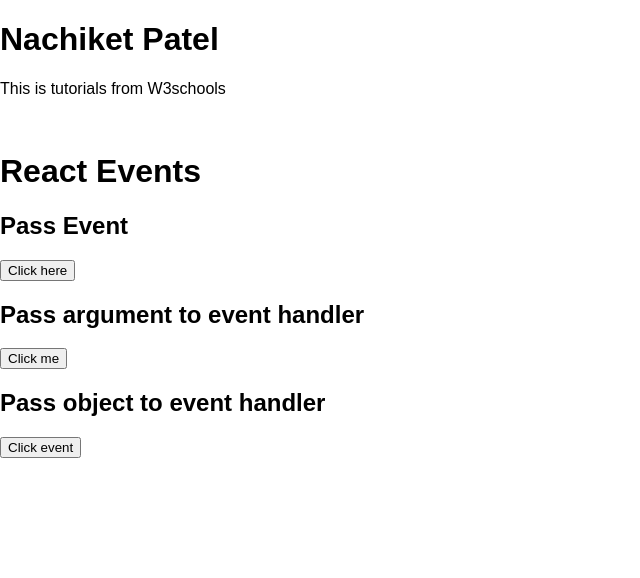
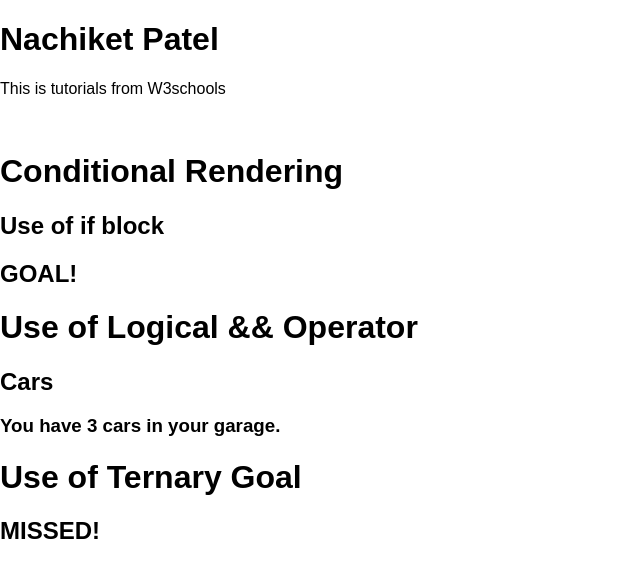
Before and after one commit to Nachiket-Patel/Web-Devolopment, a React (Create React App) app in the folder React/W3schools/w3schools/: page / in a window 1280 px wide. Shown: the top 578 px of the page, without its empty margins (0-640 px from the left). Built offline with nearby package versions, Linux system fonts and the light colour scheme.

Commit message:
React Conditional Rendering

```diff
--- a/React/W3schools/w3schools/src/App.js
+++ b/React/W3schools/w3schools/src/App.js
@@ -1,6 +1,6 @@
 import React from 'react';
 import './App.css';
-import ReactEvent from './ReactEvents';
+import ReactConditionalRendering from './ReactConditionalRendering';
 
 
 export default function App() {
@@ -9,7 +9,7 @@ export default function App() {
     <div>
       <h1>Nachiket Patel</h1>
       <p>This is tutorials from W3schools</p><br></br>
-      <ReactEvent />
+      <ReactConditionalRendering />
     </div>
   );
 
--- /dev/null
+++ b/React/W3schools/w3schools/src/ReactConditionalRendering.js
@@ -0,0 +1,54 @@
+import React from 'react';
+
+
+function MissedGoal() {
+  return <h2>MISSED!</h2>
+}
+
+function MadeGoal() {
+  return <h2>GOAL!</h2>
+}
+
+function Goal(props) {
+  const isGoal = props.isGoal;
+  if(isGoal){
+    return <MadeGoal />
+  }
+  return <MissedGoal /> //!there we can't use else block
+}
+
+function LogicalOperator(props) {
+  const cars = props.cars;
+  return(
+    <>
+      <h2>Cars</h2>
+      {cars.length > 0 && <h3>You have {cars.length} cars in your garage.</h3>} {/*this will work */}
+      {car.length > 0 && <h3>You have {car.length} cars in your garage.</h3>} {/*this will not work */}
+    </>
+  );
+}
+
+function TernaryGoal(props) {
+  const goal = props.goal;
+  return (
+      <>
+        {goal ? <MadeGoal/> : <MissedGoal/>}
+      </>
+    );
+}
+
+const cars = ['BMW', 'AUDI', 'TOYOTA'];
+const car = [];
+export default function ReactConditionalRendering() {
+  return(
+    <>
+      <h1>Conditional Rendering</h1>
+      <h2>Use of if block</h2>
+      <Goal isGoal="True"/>
+      <h1>Use of Logical && Operator</h1>
+      <LogicalOperator cars={cars} car={car}/>
+      <h1>Use of Ternary Goal</h1>
+      <TernaryGoal goal={false}/>
+    </>
+  );
+}
```
Also changed, not shown: 1 other file (tests, documents, lock files or other folders).
